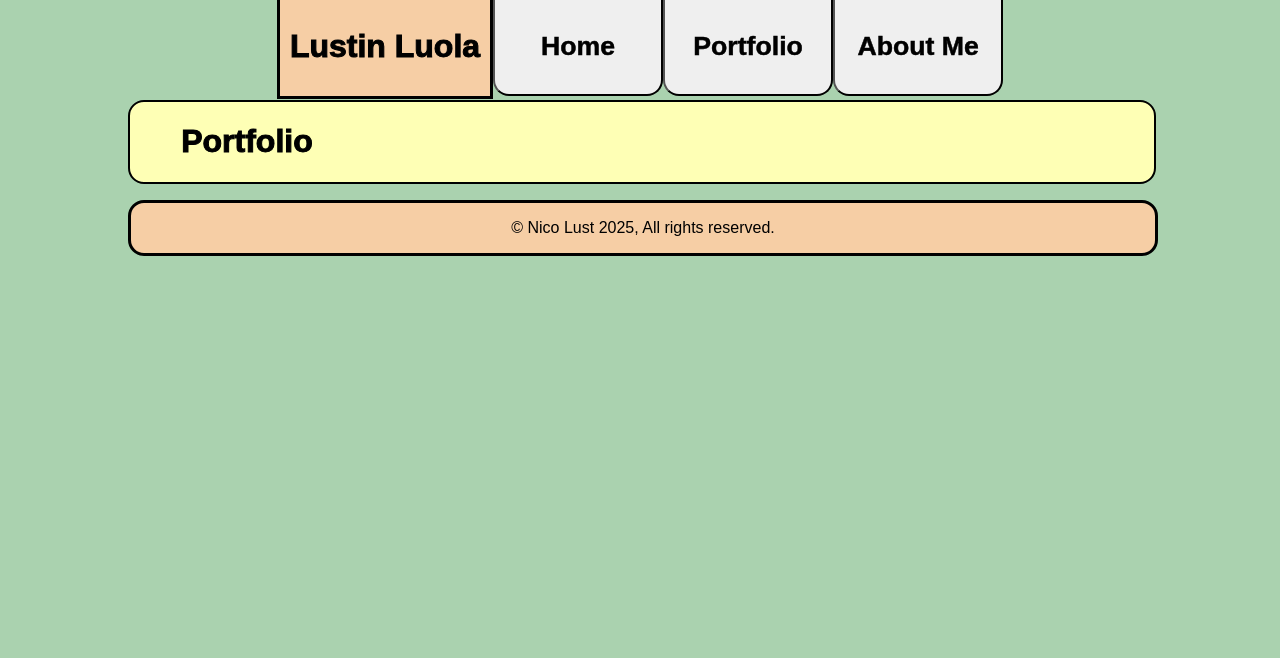
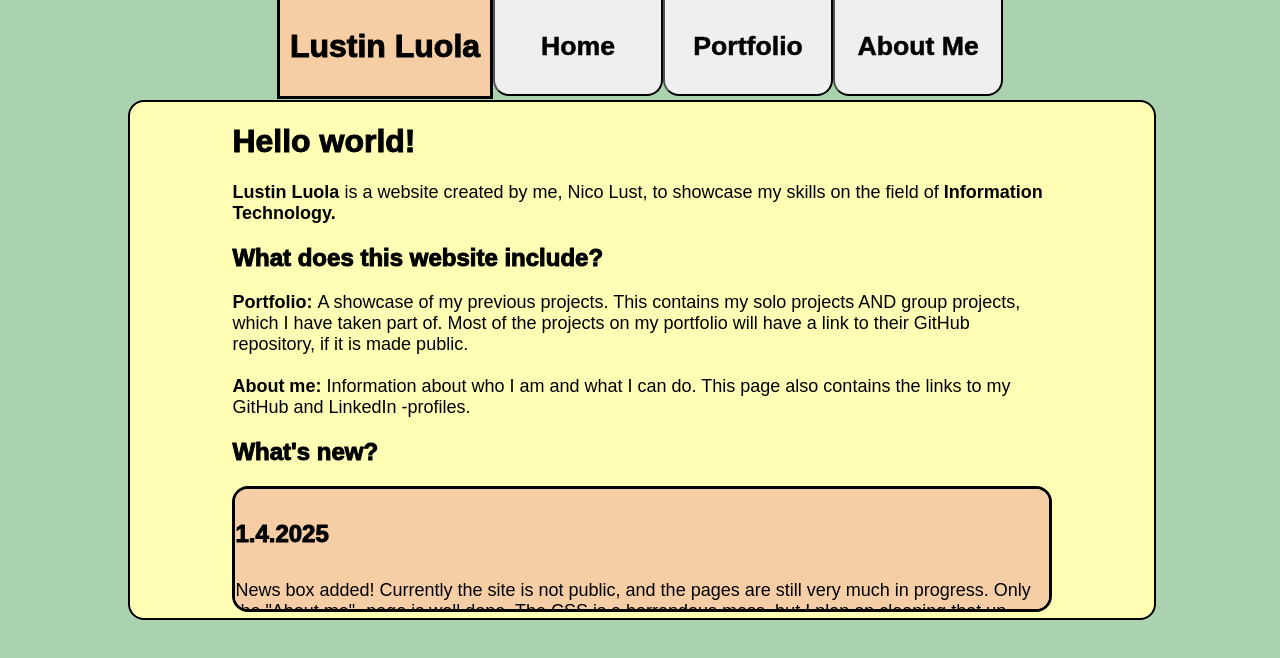
Before and after one commit to nicolust/portfolio, a React (Vite) app: page /portfolio/ in a window 1280 px wide. Shown: the top 658 px of the page. Built offline with nearby package versions, Linux system fonts and the light colour scheme; a web font is replaced by a local one.

Commit message:
Trying to use GitHub pages

```diff
--- a/package.json
+++ b/package.json
@@ -3,7 +3,10 @@
   "private": true,
   "version": "0.0.0",
   "type": "module",
+  "homepage": "https://nicopasma.github.io/portfolio",
   "scripts": {
+    "predeploy": "npm run build",
+    "deploy": "gh-pages -d dist",
     "dev": "vite",
     "build": "vite build",
     "lint": "eslint .",
@@ -23,6 +26,7 @@
     "eslint": "^9.21.0",
     "eslint-plugin-react-hooks": "^5.1.0",
     "eslint-plugin-react-refresh": "^0.4.19",
+    "gh-pages": "^6.3.0",
     "globals": "^15.15.0",
     "vite": "^6.2.0"
   }
--- a/src/App.jsx
+++ b/src/App.jsx
@@ -7,20 +7,18 @@ import Footer from "./components/footer";
 import './styles/App.css';
 import PortfolioPage from "./pages/portfolio";
 
+
 function App() {
   return (
-    <div className="App">
-      <Router>
-        <NavigationBar />
-        <Routes>
-          <Route path="/" element={<HomePage />} />
-          <Route path="/portfolio" element={<PortfolioPage />} />
-          <Route path="/blog" element={<BlogPage />}></Route>
-          <Route path="/about" element={<AboutPage />}></Route>
-        </Routes>
-        <Footer></Footer>
-      </Router>
-    </div>
+    <Router basename="/portfolio">
+      <NavigationBar />
+      <Routes>
+        <Route path="" element={<HomePage />} />
+        <Route path="/portfoliopage" element={<PortfolioPage />} />
+        <Route path="/blog" element={<BlogPage />} />
+        <Route path="/about" element={<AboutPage />} />
+      </Routes>
+    </Router>
   );
 }
 
--- a/src/components/navigation.jsx
+++ b/src/components/navigation.jsx
@@ -9,13 +9,13 @@ function NavigationBar() {
       <div className="pagename">
         <h1>Lustin Luola</h1>
       </div>
-      <Link to="/" className="nav-link">
-        <button className={`nav-button ${location.pathname === "/" ? "active" : ""}`}>
+      <Link to="" className="nav-link">
+        <button className={`nav-button ${location.pathname === "" ? "active" : ""}`}>
           <h1>Home</h1>
         </button>
       </Link>
-      <Link to="/portfolio" className="nav-link">
-        <button className={`nav-button ${location.pathname === "/portfolio" ? "active" : ""}`}>
+      <Link to="/portfoliopage" className="nav-link">
+        <button className={`nav-button ${location.pathname === "/portfoliopage" ? "active" : ""}`}>
           <h1>Portfolio</h1>
         </button>
       </Link>
```
Also changed, not shown: 1 other file (tests, documents, lock files or other folders).
